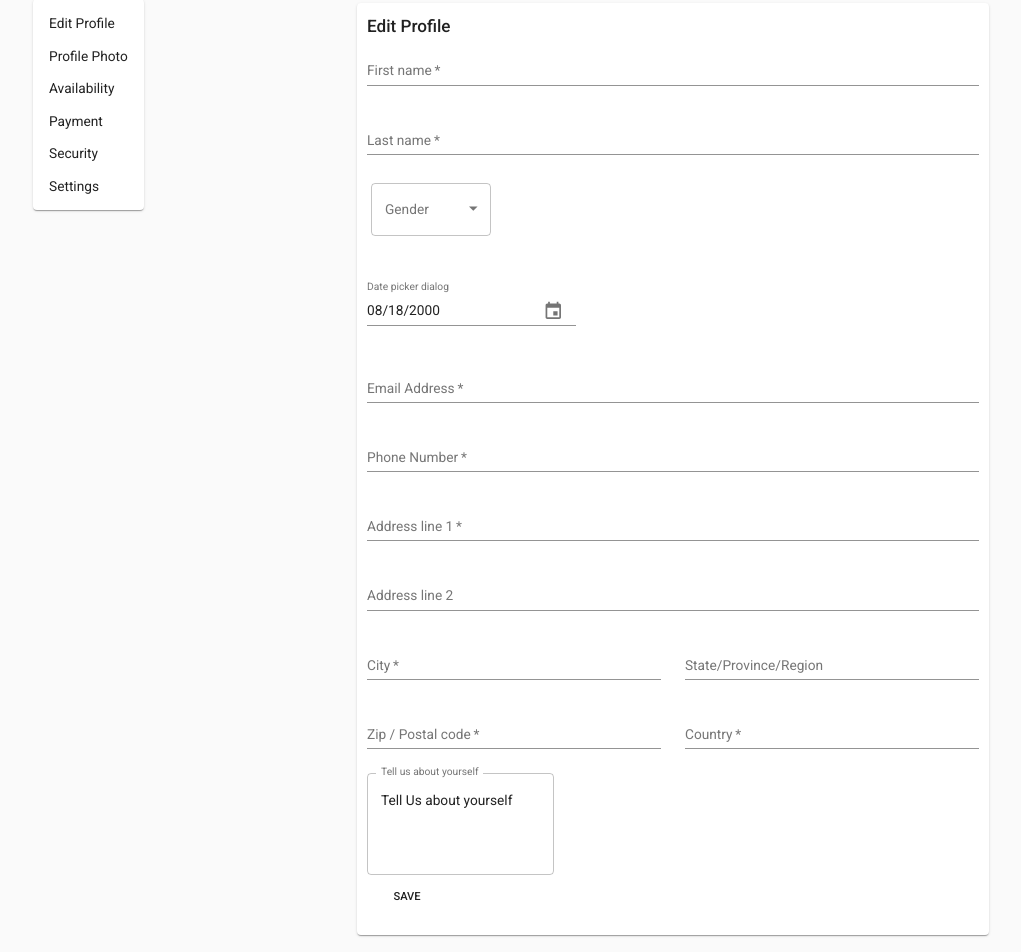
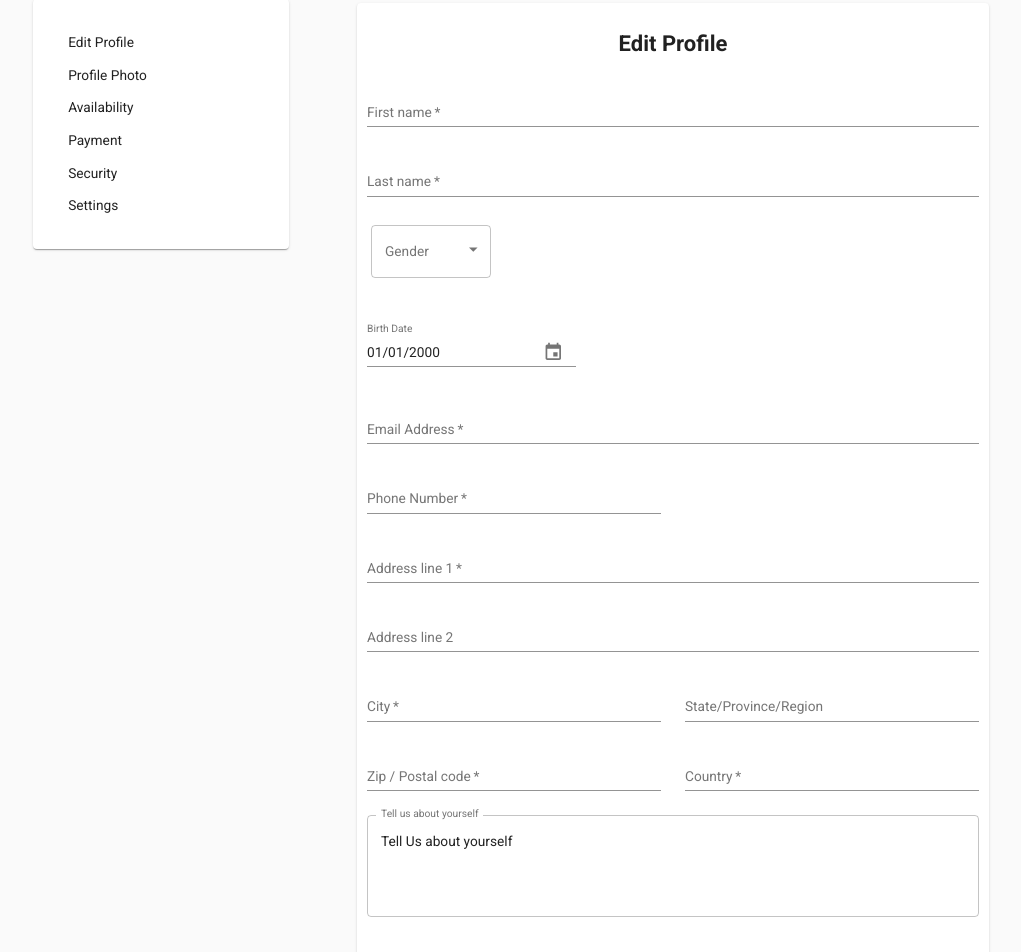
Before and after one commit to hatchways/team-lasagna, a React (Create React App) app in the folder client/: page / in a window 1280 px wide. Shown: the part 129-1081 px from the top of the page, without its empty margins (127-1148 px from the left). Built offline with nearby package versions, Linux system fonts and the light colour scheme.

Commit message:
feature-edit-profile-skeleton-complete

```diff
--- a/client/src/Components/shared/SideMenu.js
+++ b/client/src/Components/shared/SideMenu.js
@@ -10,8 +10,10 @@ const useStyles = makeStyles((theme) => ({
   },
   paper: {
     marginRight: theme.spacing(2),
+    padding: "6%",
+    width: "80%"
   },
-  width: "100%"
+
 }));
 
 export default function MenuListComposition() {
--- a/client/src/pages/Landing.js
+++ b/client/src/pages/Landing.js
@@ -1,6 +1,6 @@
 import React, { Component } from "react";
 
-import { Typography, withStyles, CssBaseline, Grid} from "@material-ui/core";
+import { withStyles, CssBaseline, Grid} from "@material-ui/core";
 //import { Route, Link } from "react-router-dom";
 
 import Navbar from '../Components/shared/Navbar'
@@ -11,7 +11,6 @@ import UserProfile from '../pages/UserProfile'
 const landinPageStyle = theme => ({
   landingContainer: {
     margin: theme.spacing.unit * 2
-    //margin: theme.spacing(2)
   },
   root: {
     display: 'flex',
--- a/client/src/pages/UserProfile.js
+++ b/client/src/pages/UserProfile.js
@@ -1,44 +1,50 @@
-import React from 'react';
+import React, { useState } from 'react';
 import { makeStyles } from '@material-ui/core/styles';
-//import DateFnsUtils from '@date-io/date-fns';
-import { Grid, TextField, FormControlLabel, Checkbox, Card, FormControl,
-          InputLabel, Select, MenuItem, CardActions, Button } from '@material-ui/core'
+import { Grid, TextField, Card, FormControl,
+          InputLabel, Select, MenuItem, Button, CardContent } from '@material-ui/core'
 import Typography from '@material-ui/core/Typography';
-import {
-  KeyboardTimePicker,
-  KeyboardDatePicker,
-} from '@material-ui/pickers';
+import { KeyboardTimePicker, KeyboardDatePicker } from '@material-ui/pickers';
 
 const useStyles = makeStyles({
   root: {
+    flexGrow: 1,
     minWidth: 275,
     margin: '4px 4px',
-    padding: '10px 10px'
-  },
-  bullet: {
-    display: 'inline-block',
-    margin: '0 2px',
-    transform: 'scale(0.8)',
+    padding: '10px 10px',
+    direction: "column",
+    alignItems: "center",
+    justify: "center"
   },
   title: {
-    fontSize: 14,
-  },
-  pos: {
-    marginBottom: 12,
+    fontSize: 22,
+    fontWeight: "bold",
+    textAlign: 'center'
   },
   formControl: {
     margin: '4px 4px',
     minWidth: 120,
   },
   selectEmpty: {
-    marginTop: '4px',
+    marginTop: '4%',
   },
 });
 
 export default function UserProfile() {
   const classes = useStyles();
-  const [gender, setGender] = React.useState('');
-  const [selectedDate, setSelectedDate] = React.useState(new Date('2000-08-18T21:11:54'));
+  const [firstName, setFirstName] = useState('')
+  const [lastName, setLastName] = useState('')
+  const [gender, setGender] = useState('')
+  const [selectedDate, setSelectedDate] = useState(new Date('2000-01-01T21:11:54'))
+  const [emailAddress, setEmailAddress] = useState('')
+  const [phoneNumber, setPhoneNumber] = useState('')
+  const [addressOne, setAddressOne] = useState('')
+  const [addressTwo, setAddressTwo] = useState('')
+  const [city, setCity] = useState('')
+  const [province, setProvince] = useState('')
+  const [zipCode, setZipCode] = useState('')
+  const [country, setCountry] = useState('')
+  const [aboutme, setAboutMe] = useState('Tell Us about yourself')
+
 
   const handleDateChange = (date) => {
     setSelectedDate(date);
@@ -50,18 +56,35 @@ export default function UserProfile() {
 
   const handleSubmitForm = (event) => {
     event.preventDefault()
-
+    const userProfile = {
+      firstName,
+      lastName,
+      gender,
+      DateOfBirth: selectedDate,
+      email: emailAddress,
+      phoneNumber,
+      address: {
+        addressOne,
+        addressTwo,
+        city,
+        province,
+        zipCode,
+        country
+      },
+      aboutme
+    }
+    console.log(userProfile)
   }
-
-  const bull = <span className={classes.bullet}>•</span>;
 
   return (
     <React.Fragment>
     <Card className={classes.root}>
-    <Typography variant="h6" gutterBottom>
-      Edit Profile
+      <CardContent>
+        <Typography className={classes.title} variant="h5" component="h2" gutterBottom>
+          Edit Profile
+        </Typography>
+      </CardContent>
     <form onSubmit={handleSubmitForm}>
-
     <Grid container spacing={3}>
       <Grid item xs={12}>
         <TextField
@@ -71,6 +94,10 @@ export default function UserProfile() {
           label="First name"
           fullWidth
           autoComplete="fname"
+          value={firstName}
+          onChange={event => {
+            setFirstName(event.target.value)
+          }}
         />
         </Grid>
         <Grid item xs={12}>
@@ -81,6 +108,10 @@ export default function UserProfile() {
           label="Last name"
           fullWidth
           autoComplete="lname"
+          value={lastName}
+          onChange={event => {
+            setLastName(event.target.value)
+          }}
         />
         </Grid>
         <Grid item xs={12}>
@@ -102,7 +133,7 @@ export default function UserProfile() {
         <KeyboardDatePicker
           margin="normal"
           id="date-picker-dialog"
-          label="Date picker dialog"
+          label="Birth Date"
           format="MM/dd/yyyy"
           value={selectedDate}
           onChange={handleDateChange}
@@ -119,9 +150,13 @@ export default function UserProfile() {
           label="Email Address"
           fullWidth
           autoComplete="email address"
+          value={emailAddress}
+          onChange={event => {
+            setEmailAddress(event.target.value)
+          }}
         />
       </Grid>
-      <Grid item xs={12}>
+      <Grid item xs={12} sm={6}>
         <TextField
           required
           id="phoneNumber"
@@ -129,6 +164,10 @@ export default function UserProfile() {
           label="Phone Number"
           fullWidth
           autoComplete="phone number"
+          value={phoneNumber}
+          onChange={event => {
+            setPhoneNumber(event.target.value)
+          }}
         />
       </Grid>
       <Grid item xs={12}>
@@ -139,6 +178,10 @@ export default function UserProfile() {
           label="Address line 1"
           fullWidth
           autoComplete="billing address-line1"
+          value={addressOne}
+          onChange={event => {
+            setAddressOne(event.target.value)
+          }}
         />
       </Grid>
       <Grid item xs={12}>
@@ -148,6 +191,10 @@ export default function UserProfile() {
           label="Address line 2"
           fullWidth
           autoComplete="billing address-line2"
+          value={addressTwo}
+          onChange={event => {
+            setAddressTwo(event.target.value)
+          }}
         />
       </Grid>
       <Grid item xs={12} sm={6}>
@@ -157,11 +204,24 @@ export default function UserProfile() {
           name="city"
           label="City"
           fullWidth
-          autoComplete="billing address-level2"
+          autoComplete="city"
+          value={city}
+          onChange={event => {
+            setCity(event.target.value)
+          }}
         />
       </Grid>
       <Grid item xs={12} sm={6}>
-        <TextField id="state" name="state" label="State/Province/Region" fullWidth />
+        <TextField
+          id="state"
+          name="state"
+          label="State/Province/Region"
+          fullWidth
+          value={province}
+          onChange={event => {
+            setProvince(event.target.value)
+          }}
+        />
       </Grid>
       <Grid item xs={12} sm={6}>
         <TextField
@@ -171,6 +231,10 @@ export default function UserProfile() {
           label="Zip / Postal code"
           fullWidth
           autoComplete="billing postal-code"
+          value={zipCode}
+          onChange={event => {
+            setZipCode(event.target.value)
+          }}
         />
       </Grid>
       <Grid item xs={12} sm={6}>
@@ -181,24 +245,33 @@ export default function UserProfile() {
           label="Country"
           fullWidth
           autoComplete="billing country"
+          value={country}
+          onChange={event => {
+            setCountry(event.target.value)
+          }}
         />
       </Grid>
       <Grid item xs={12}>
       <TextField
+        fullWidth
         id="aboutme"
         label="Tell us about yourself"
         multiline
         rows="4"
-        defaultValue="Tell Us about yourself"
         variant="outlined"
+        value={aboutme}
+        onChange={event => {
+          setAboutMe(event.target.value)
+        }}
       />
       </Grid>
     </Grid>
-    <CardActions>
-      <Button size="small">Save</Button>
-    </CardActions>
+      <Button
+        type='submit'
+        className={classes.selectEmpty}
+        varaint="contained" color="secondary" size="large">
+      Save</Button>
     </form>
-    </Typography>
     </Card>
   </React.Fragment>
   );
```
